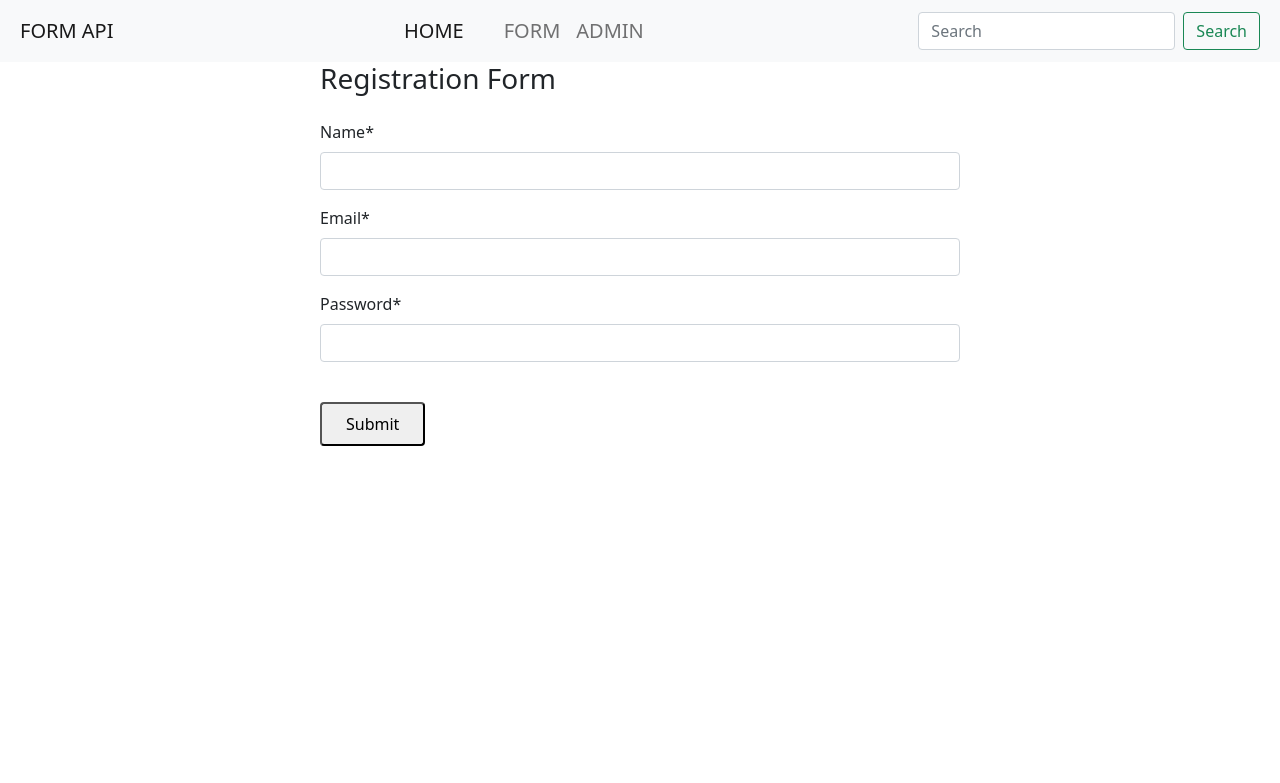
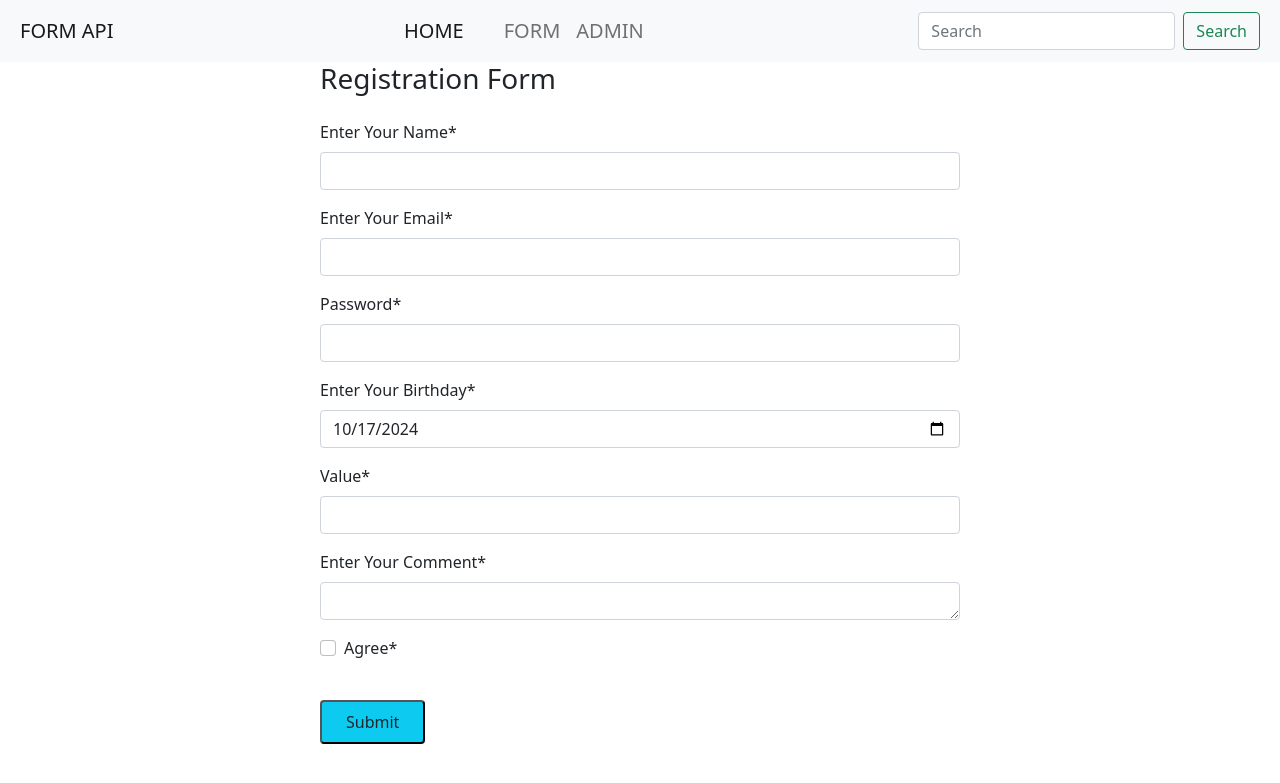
Before and after one commit to SAMIUL-35/django_practice_codes, a Django app: page /formApp/form/ in a window 1280 px wide. Shown: the top 783 px of the page. Run offline with Django 5.2, Linux system fonts and the light colour scheme; some libraries are stand-ins or nearby versions.

Commit message:
practice from ordinarycoder

```diff
--- a/module_14.5/formApi/formApi/urls.py
+++ b/module_14.5/formApi/formApi/urls.py
@@ -1,10 +1,9 @@
+from django.contrib import admin
+from django.urls import path, include
+from formApp.views import home
 
-from django.contrib import admin
-from django.urls import path,include
-from formApp.views import home
 urlpatterns = [
-    path('admin/', admin.site.urls,name='admin'),
+    path('admin/', admin.site.urls),  # Only define this once
     path('formApp/', include('formApp.urls')),
-     path('', home ,name='home'),
-
+    path('', home, name='home'),
 ]
--- a/module_14.5/formApi/formApp/form.py
+++ b/module_14.5/formApi/formApp/form.py
@@ -1,6 +1,13 @@
 from django import forms
+import datetime
+
+BIRTH_YEAR_CHOICES = [x for x in range(1900, datetime.datetime.now().year + 1)]
 
 class ApForm(forms.Form):
-    name = forms.CharField(max_length=20, required=True)
-    email = forms.EmailField(max_length=30, required=True)
-    password = forms.CharField(max_length=50, widget=forms.PasswordInput, required=True)
+    name = forms.CharField(max_length=20, label='Enter Your Name')
+    email = forms.EmailField(max_length=30, label='Enter Your Email')
+    password = forms.CharField(widget=forms.PasswordInput(), max_length=50)
+    birth_date = forms.DateField(widget=forms.DateInput(attrs={'type': 'date'}), label='Enter Your Birthday', initial=datetime.date.today)
+    value = forms.DecimalField(max_digits=10, decimal_places=2)
+    comment = forms.CharField(widget=forms.Textarea(attrs={'rows': 1}), label='Enter Your Comment')
+    agree = forms.BooleanField()
--- a/module_14.5/formApi/formApp/models.py
+++ b/module_14.5/formApi/formApp/models.py
@@ -1,10 +1,12 @@
 from django.db import models
+from django.utils import timezone
 
-# Create your models here.
 class Form(models.Model):
     name = models.CharField(max_length=20)
     email = models.EmailField(max_length=30)
-    password = models.CharField(max_length=50)
+    password = models.CharField(max_length=128)
+    birth_date = models.DateField(default=timezone.now)
+    value = models.DecimalField(max_digits=10, decimal_places=2, default=0.00)  # Added default value
 
     def __str__(self):
         return self.name
--- a/module_14.5/formApi/formApp/templates/form.html
+++ b/module_14.5/formApi/formApp/templates/form.html
@@ -8,7 +8,7 @@
         <form method="post">
             {% csrf_token %}
             {{ form|crispy }}
-            <button type="submit" class="mt-4 bg-blue-500  py-2 px-4 rounded ">
+            <button type="submit" class="mt-4 bg-info text-dark py-2 px-4 rounded ">
                 Submit
             </button>
         </form>
--- a/module_14.5/formApi/formApp/views.py
+++ b/module_14.5/formApi/formApp/views.py
@@ -1,6 +1,7 @@
 from django.shortcuts import render, redirect
 from .form import ApForm
 from .models import Form
+from django.contrib.auth.hashers import make_password
 
 def home(request):
     return render(request, 'home.html')
@@ -9,12 +10,11 @@ def apiForm(request):
     if request.method == 'POST':
         form = ApForm(request.POST)
         if form.is_valid():
-
             current_form = Form(
                 name=form.cleaned_data['name'],
                 email=form.cleaned_data['email'],
-                password=form.cleaned_data['password'],
-
+                password=make_password(form.cleaned_data['password']),
+                value=form.cleaned_data['value']
             )
             current_form.save()
             return redirect('form')
```
Also changed, not shown: module_14.5/formApi/db.sqlite3, module_14.5/formApi/formApp/migrations/0002_form_birth_date_form_value_alter_form_password.py (added).
